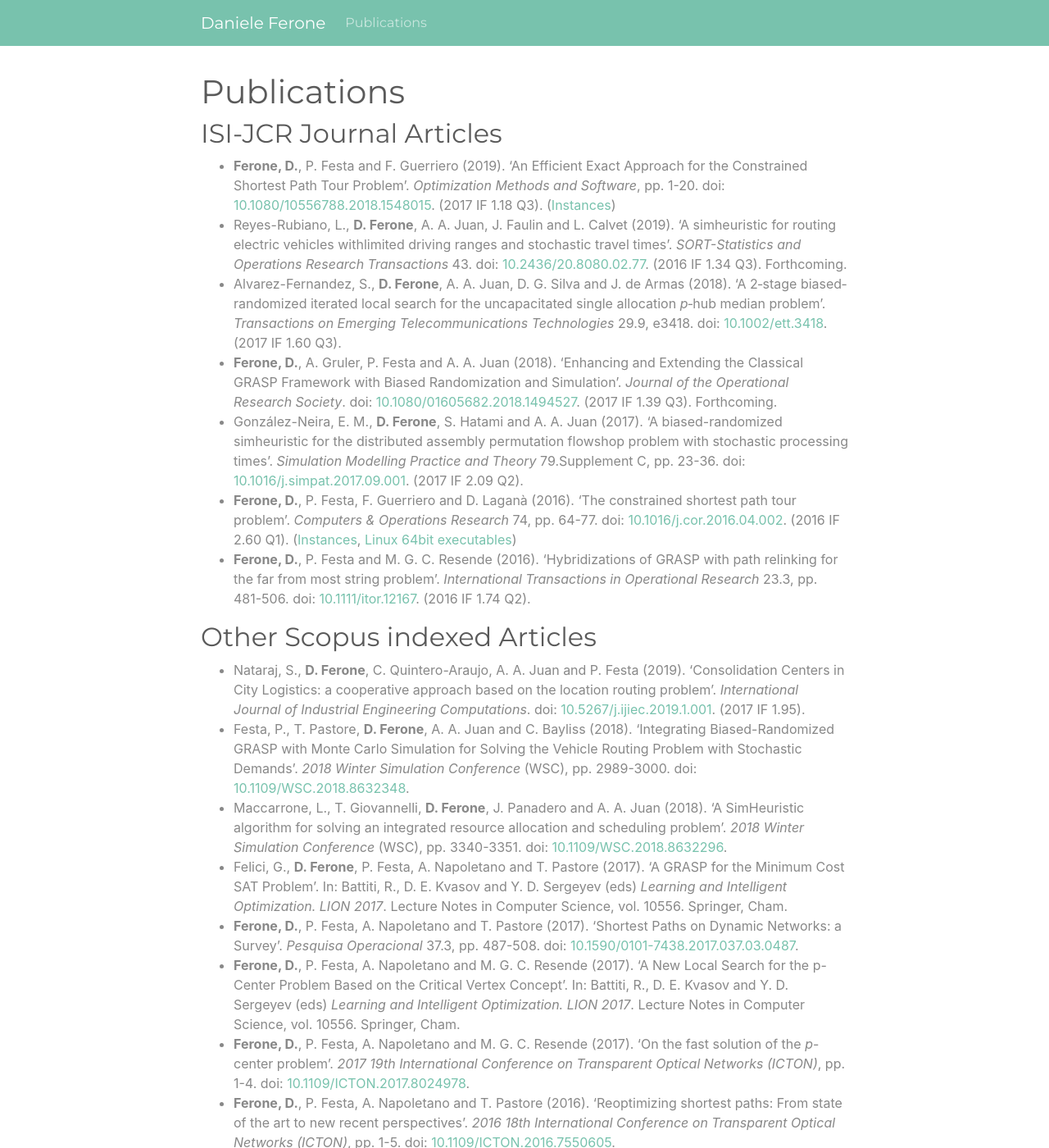
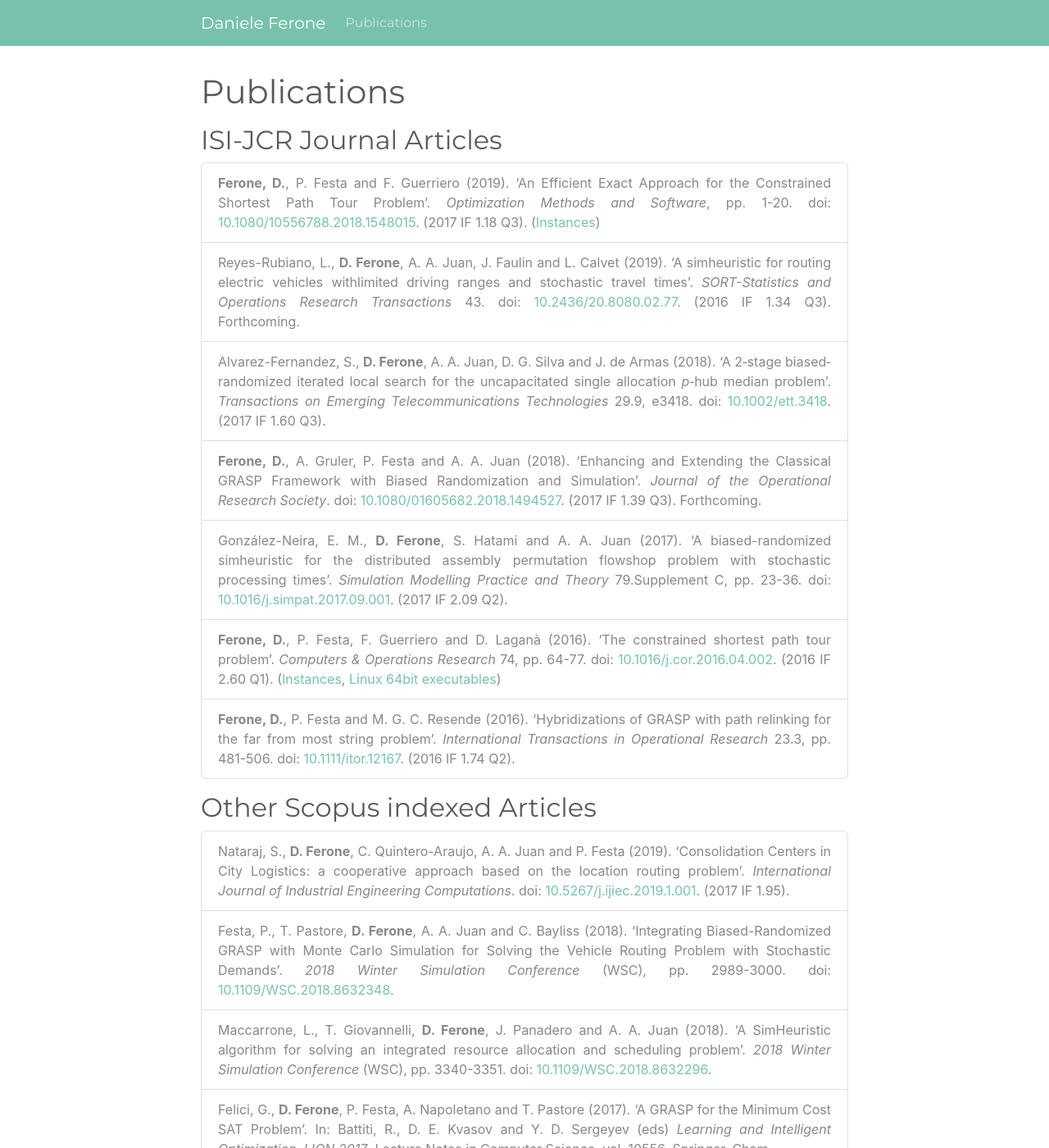
Before and after one commit to fdaniele85/fdaniele85.github.io, a Jekyll site: the page built from pages/publications.html, in a window 1280 px wide and 1400 px high. Shown: the whole window at 82% size. Built offline with Jekyll 4.4.1, drawn with Linux system fonts in a browser that asks for light colours; nearby versions of some CDN libraries; a style sheet for code colours, icons or effects is not loaded.

Commit message:
Modifica lista di pubblicazioni

```diff
--- a/assets/cards-gallery.scss
+++ b/assets/cards-gallery.scss
@@ -69,3 +69,13 @@ img.zoom {
 .modal-footer{
   display:none;
 }
+
+.doi {
+  /* Careful, this breaks the word wherever it is without a hyphen */
+  overflow-wrap: break-word;
+  word-wrap: break-word;
+}
+
+h2 {
+  margin-top: 1rem !important;
+}
--- a/index.html
+++ b/index.html
@@ -43,7 +43,7 @@ $(document).ready(function(){
 </div>-->
 
 
-<h2 class="mt-3">Photos</h2>
+<h2>Photos</h2>
 <section class="gallery-block cards-gallery">
   <div class="row">
   <div class="col-md-4 col-12 thumb">
--- a/pages/publications.html
+++ b/pages/publications.html
@@ -3,57 +3,58 @@ layout: page
 title: Publications
 ---
 
+<div class="text-justify ">
 <h2>ISI-JCR Journal Articles</h2>
-
-<ul>
-  <li><strong>Ferone, D.</strong>, P. Festa and F. Guerriero (2019). ‘An Efficient Exact Approach for the Constrained Shortest Path Tour Problem’. <em>Optimization Methods and Software</em>, pp. 1-20. doi: <a href="https://doi.org/10.1080/10556788.2018.1548015">10.1080/10556788.2018.1548015</a>. (2017 IF 1.18 Q3). (<a href="http://bit.ly/2IkyrgU">Instances</a>)</li>
-  <li>Reyes-Rubiano, L., <strong>D. Ferone</strong>, A. A. Juan, J. Faulin and L. Calvet (2019). ‘A simheuristic for routing electric vehicles withlimited driving ranges and stochastic travel times’. <em>SORT-Statistics and Operations Research Transactions</em> 43. doi: <a href="https://doi.org/10.2436/20.8080.02.77">10.2436/20.8080.02.77</a>. (2016 IF 1.34 Q3). Forthcoming.</li>
-  <li>Alvarez-Fernandez, S., <strong>D. Ferone</strong>, A. A. Juan, D. G. Silva and J. de Armas (2018). ‘A 2‐stage biased‐randomized iterated local search for the uncapacitated single allocation <em>p</em>‐hub median problem’. <em>Transactions on Emerging Telecommunications Technologies</em> 29.9, e3418. doi: <a href="https://doi.org/10.1002/ett.3418">10.1002/ett.3418</a>. (2017 IF 1.60 Q3).</li>
-  <li><strong>Ferone, D.</strong>, A. Gruler, P. Festa and A. A. Juan (2018). ‘Enhancing and Extending the Classical GRASP Framework with Biased Randomization and Simulation’. <em>Journal of the Operational Research Society</em>. doi: <a href="https://doi.org/10.1080/01605682.2018.1494527">10.1080/01605682.2018.1494527</a>. (2017 IF 1.39 Q3). Forthcoming.</li>
-  <li>González-Neira, E. M., <strong>D. Ferone</strong>, S. Hatami and A. A. Juan (2017). ‘A biased-randomized simheuristic for the distributed assembly permutation flowshop problem with stochastic processing times’. <em>Simulation Modelling Practice and Theory</em> 79.Supplement C, pp. 23-36. doi: <a href="https://doi.org/10.1016/j.simpat.2017.09.001">10.1016/j.simpat.2017.09.001</a>. (2017 IF 2.09 Q2).</li>
-  <li><strong>Ferone, D.</strong>, P. Festa, F. Guerriero and D. Laganà (2016). ‘The constrained shortest path tour problem’. <em>Computers &amp; Operations Research</em> 74, pp. 64-77. doi: <a href="https://doi.org/10.1016/j.cor.2016.04.002">10.1016/j.cor.2016.04.002</a>. (2016 IF 2.60 Q1). (<a href="/papers/csptp/Instances.zip">Instances</a>, <a href="/papers/csptp/Linux (64bit) executables.zip">Linux 64bit executables</a>)</li>
-  <li><strong>Ferone, D.</strong>, P. Festa and M. G. C. Resende (2016). ‘Hybridizations of GRASP with path relinking for the far from most string problem’. <em>International Transactions in Operational Research</em> 23.3, pp. 481-506. doi: <a href="https://doi.org/10.1111/itor.12167">10.1111/itor.12167</a>. (2016 IF 1.74 Q2).</li>
+<ul class="list-group">
+  <li class="list-group-item"><strong>Ferone, D.</strong>, P. Festa and F. Guerriero (2019). ‘An Efficient Exact Approach for the Constrained Shortest Path Tour Problem’. <em>Optimization Methods and Software</em>, pp. 1-20. doi: <a class="doi" href="https://doi.org/10.1080/10556788.2018.1548015">10.1080/10556788.2018.1548015</a>. (2017 IF 1.18 Q3). (<a href="http://bit.ly/2IkyrgU">Instances</a>)</li>
+  <li class="list-group-item">Reyes-Rubiano, L., <strong>D. Ferone</strong>, A. A. Juan, J. Faulin and L. Calvet (2019). ‘A simheuristic for routing electric vehicles withlimited driving ranges and stochastic travel times’. <em>SORT-Statistics and Operations Research Transactions</em> 43. doi: <a class="doi" href="https://doi.org/10.2436/20.8080.02.77">10.2436/20.8080.02.77</a>. (2016 IF 1.34 Q3). Forthcoming.</li>
+  <li class="list-group-item">Alvarez-Fernandez, S., <strong>D. Ferone</strong>, A. A. Juan, D. G. Silva and J. de Armas (2018). ‘A 2‐stage biased‐randomized iterated local search for the uncapacitated single allocation <em>p</em>‐hub median problem’. <em>Transactions on Emerging Telecommunications Technologies</em> 29.9, e3418. doi: <a class="doi" href="https://doi.org/10.1002/ett.3418">10.1002/ett.3418</a>. (2017 IF 1.60 Q3).</li>
+  <li class="list-group-item"><strong>Ferone, D.</strong>, A. Gruler, P. Festa and A. A. Juan (2018). ‘Enhancing and Extending the Classical GRASP Framework with Biased Randomization and Simulation’. <em>Journal of the Operational Research Society</em>. doi: <a class="doi" href="https://doi.org/10.1080/01605682.2018.1494527">10.1080/01605682.2018.1494527</a>. (2017 IF 1.39 Q3). Forthcoming.</li>
+  <li class="list-group-item">González-Neira, E. M., <strong>D. Ferone</strong>, S. Hatami and A. A. Juan (2017). ‘A biased-randomized simheuristic for the distributed assembly permutation flowshop problem with stochastic processing times’. <em>Simulation Modelling Practice and Theory</em> 79.Supplement C, pp. 23-36. doi: <a class="doi" href="https://doi.org/10.1016/j.simpat.2017.09.001">10.1016/j.simpat.2017.09.001</a>. (2017 IF 2.09 Q2).</li>
+  <li class="list-group-item"><strong>Ferone, D.</strong>, P. Festa, F. Guerriero and D. Laganà (2016). ‘The constrained shortest path tour problem’. <em>Computers &amp; Operations Research</em> 74, pp. 64-77. doi: <a class="doi" href="https://doi.org/10.1016/j.cor.2016.04.002">10.1016/j.cor.2016.04.002</a>. (2016 IF 2.60 Q1). (<a href="/papers/csptp/Instances.zip">Instances</a>, <a href="/papers/csptp/Linux (64bit) executables.zip">Linux 64bit executables</a>)</li>
+  <li class="list-group-item"><strong>Ferone, D.</strong>, P. Festa and M. G. C. Resende (2016). ‘Hybridizations of GRASP with path relinking for the far from most string problem’. <em>International Transactions in Operational Research</em> 23.3, pp. 481-506. doi: <a class="doi" href="https://doi.org/10.1111/itor.12167">10.1111/itor.12167</a>. (2016 IF 1.74 Q2).</li>
 </ul>
 
 <h2>Other Scopus indexed Articles</h2>
-<ul>
-	<li>Nataraj, S., <strong>D. Ferone</strong>, C. Quintero-Araujo, A. A. Juan and P. Festa (2019). ‘Consolidation Centers in City Logistics: a cooperative approach based on the location routing problem’. <em>International Journal of Industrial Engineering Computations</em>. doi: <a href="http://www.doi.org/10.5267/j.ijiec.2019.1.001">10.5267/j.ijiec.2019.1.001</a>. (2017 IF 1.95).</li>
+<ul class="list-group">
+	<li class="list-group-item">Nataraj, S., <strong>D. Ferone</strong>, C. Quintero-Araujo, A. A. Juan and P. Festa (2019). ‘Consolidation Centers in City Logistics: a cooperative approach based on the location routing problem’. <em>International Journal of Industrial Engineering Computations</em>. doi: <a class="doi" href="http://www.doi.org/10.5267/j.ijiec.2019.1.001">10.5267/j.ijiec.2019.1.001</a>. (2017 IF 1.95).</li>
 
-	<li>Festa, P., T. Pastore, <strong>D. Ferone</strong>, A. A. Juan and C. Bayliss (2018). ‘Integrating Biased-Randomized GRASP with Monte Carlo Simulation for Solving the Vehicle Routing Problem with Stochastic Demands’. <em>2018 Winter Simulation Conference</em> (WSC), pp. 2989-3000. doi: <a href="http://www.doi.org/10.1109/WSC.2018.8632348">10.1109/WSC.2018.8632348</a>.</li>
+	<li class="list-group-item">Festa, P., T. Pastore, <strong>D. Ferone</strong>, A. A. Juan and C. Bayliss (2018). ‘Integrating Biased-Randomized GRASP with Monte Carlo Simulation for Solving the Vehicle Routing Problem with Stochastic Demands’. <em>2018 Winter Simulation Conference</em> (WSC), pp. 2989-3000. doi: <a class="doi" href="http://www.doi.org/10.1109/WSC.2018.8632348">10.1109/WSC.2018.8632348</a>.</li>
 
-	<li>Maccarrone, L., T. Giovannelli, <strong>D. Ferone</strong>, J. Panadero and A. A. Juan (2018). ‘A SimHeuristic algorithm for solving an integrated resource allocation and scheduling problem’. <em>2018 Winter Simulation Conference</em> (WSC), pp. 3340-3351. doi: <a href="http://www.doi.org/10.1109/WSC.2018.8632296">10.1109/WSC.2018.8632296</a>.</li>
+	<li class="list-group-item">Maccarrone, L., T. Giovannelli, <strong>D. Ferone</strong>, J. Panadero and A. A. Juan (2018). ‘A SimHeuristic algorithm for solving an integrated resource allocation and scheduling problem’. <em>2018 Winter Simulation Conference</em> (WSC), pp. 3340-3351. doi: <a class="doi" href="http://www.doi.org/10.1109/WSC.2018.8632296">10.1109/WSC.2018.8632296</a>.</li>
 
-	<li>Felici, G., <strong>D. Ferone</strong>, P. Festa, A. Napoletano and T. Pastore (2017). ‘A GRASP for the Minimum Cost SAT Problem’. In: Battiti, R., D. E. Kvasov and Y. D. Sergeyev (eds) <em>Learning and Intelligent Optimization. LION 2017</em>. Lecture Notes in Computer Science, vol. 10556. Springer, Cham.</li>
+	<li class="list-group-item">Felici, G., <strong>D. Ferone</strong>, P. Festa, A. Napoletano and T. Pastore (2017). ‘A GRASP for the Minimum Cost SAT Problem’. In: Battiti, R., D. E. Kvasov and Y. D. Sergeyev (eds) <em>Learning and Intelligent Optimization. LION 2017</em>. Lecture Notes in Computer Science, vol. 10556. Springer, Cham.</li>
 
-	<li><strong>Ferone, D.</strong>, P. Festa, A. Napoletano and T. Pastore (2017). ‘Shortest Paths on Dynamic Networks: a Survey’. <em>Pesquisa Operacional</em> 37.3, pp. 487-508. doi: <a href="http://www.doi.org/10.1590/0101-7438.2017.037.03.0487">10.1590/0101-7438.2017.037.03.0487</a>.</li>
+	<li class="list-group-item"><strong>Ferone, D.</strong>, P. Festa, A. Napoletano and T. Pastore (2017). ‘Shortest Paths on Dynamic Networks: a Survey’. <em>Pesquisa Operacional</em> 37.3, pp. 487-508. doi: <a class="doi" href="http://www.doi.org/10.1590/0101-7438.2017.037.03.0487">10.1590/0101-7438.2017.037.03.0487</a>.</li>
 
-	<li><strong>Ferone, D.</strong>, P. Festa, A. Napoletano and M. G. C. Resende (2017). ‘A New Local Search for the p-Center Problem Based on the Critical Vertex Concept’. In: Battiti, R., D. E. Kvasov and Y. D. Sergeyev (eds) <em>Learning and Intelligent Optimization. LION 2017</em>. Lecture Notes in Computer Science, vol. 10556. Springer, Cham.</li>
+	<li class="list-group-item"><strong>Ferone, D.</strong>, P. Festa, A. Napoletano and M. G. C. Resende (2017). ‘A New Local Search for the p-Center Problem Based on the Critical Vertex Concept’. In: Battiti, R., D. E. Kvasov and Y. D. Sergeyev (eds) <em>Learning and Intelligent Optimization. LION 2017</em>. Lecture Notes in Computer Science, vol. 10556. Springer, Cham.</li>
 
-	<li><strong>Ferone, D.</strong>, P. Festa, A. Napoletano and M. G. C. Resende (2017). ‘On the fast solution of the <em>p</em>-center problem’. <em>2017 19th International Conference on Transparent Optical Networks (ICTON)</em>, pp. 1-4. doi: <a href="http://www.doi.org/10.1109/ICTON.2017.8024978">10.1109/ICTON.2017.8024978</a>.</li>
+	<li class="list-group-item"><strong>Ferone, D.</strong>, P. Festa, A. Napoletano and M. G. C. Resende (2017). ‘On the fast solution of the <em>p</em>-center problem’. <em>2017 19th International Conference on Transparent Optical Networks (ICTON)</em>, pp. 1-4. doi: <a class="doi" href="http://www.doi.org/10.1109/ICTON.2017.8024978">10.1109/ICTON.2017.8024978</a>.</li>
 
-	<li><strong>Ferone, D.</strong>, P. Festa, A. Napoletano and T. Pastore (2016). ‘Reoptimizing shortest paths: From state of the art to new recent perspectives’. <em>2016 18th International Conference on Transparent Optical Networks (ICTON)</em>, pp. 1-5. doi: <a href="http://www.doi.org/10.1109/ICTON.2016.7550605">10.1109/ICTON.2016.7550605</a>.</li>
+	<li class="list-group-item"><strong>Ferone, D.</strong>, P. Festa, A. Napoletano and T. Pastore (2016). ‘Reoptimizing shortest paths: From state of the art to new recent perspectives’. <em>2016 18th International Conference on Transparent Optical Networks (ICTON)</em>, pp. 1-5. doi: <a class="doi" href="http://www.doi.org/10.1109/ICTON.2016.7550605">10.1109/ICTON.2016.7550605</a>.</li>
 
-	<li><strong>Ferone, D.</strong>, A. Gruler, P. Festa and A. A. Juan (2016). ‘Combining simulation with a GRASP metaheuristic for solving the permutation flow-shop problem with stochastic processing times’. <em>2016 Winter Simulation Conference (WSC)</em>, pp. 2205-2215. doi: <a href="http://www.doi.org/10.1109/WSC.2016.7822262">10.1109/WSC.2016.7822262</a>.</li>
+	<li class="list-group-item"><strong>Ferone, D.</strong>, A. Gruler, P. Festa and A. A. Juan (2016). ‘Combining simulation with a GRASP metaheuristic for solving the permutation flow-shop problem with stochastic processing times’. <em>2016 Winter Simulation Conference (WSC)</em>, pp. 2205-2215. doi: <a class="doi" href="http://www.doi.org/10.1109/WSC.2016.7822262">10.1109/WSC.2016.7822262</a>.</li>
 
-	<li><strong>Ferone, D.</strong>, P. Festa and M. G. C. Resende (2014). ‘On the Far from Most String Problem, One of the Hardest String Selection Problems’. <em>Dynamics of Information Systems: Computational and Mathematical Challenges</em>. Ed. by C. Vogiatzis, J. L. Walteros and P. M. Pardalos. Cham: Springer International Publishing, pp. 129-148. doi: <a href="http://www.doi.org/10.1007/978-3-319-10046-3_7">10.1007/978-3-319-10046-3_7</a>.</li>
+	<li class="list-group-item"><strong>Ferone, D.</strong>, P. Festa and M. G. C. Resende (2014). ‘On the Far from Most String Problem, One of the Hardest String Selection Problems’. <em>Dynamics of Information Systems: Computational and Mathematical Challenges</em>. Ed. by C. Vogiatzis, J. L. Walteros and P. M. Pardalos. Cham: Springer International Publishing, pp. 129-148. doi: <a class="doi" href="http://www.doi.org/10.1007/978-3-319-10046-3_7">10.1007/978-3-319-10046-3_7</a>.</li>
 
-	<li><strong>Ferone, D.</strong>, P. Festa and M. G. C. Resende (2013). ‘Hybrid metaheuristics for the far from most string problem’. <em>Proceedings of 8th International Workshop on Hybrid Metaheuristics</em>. Vol. 7919 of Lecture Notes in Computer Science, pp. 174-188. doi: <a href="http://www.doi.org/10.1007/978-3-642-38516-2_14.">10.1007/978-3-642-38516-2_14</a>.</li>
+	<li class="list-group-item"><strong>Ferone, D.</strong>, P. Festa and M. G. C. Resende (2013). ‘Hybrid metaheuristics for the far from most string problem’. <em>Proceedings of 8th International Workshop on Hybrid Metaheuristics</em>. Vol. 7919 of Lecture Notes in Computer Science, pp. 174-188. doi: <a class="doi" href="http://www.doi.org/10.1007/978-3-642-38516-2_14.">10.1007/978-3-642-38516-2_14</a>.</li>
 </ul>
 
 <h2>Conference proceedings</h2>
-<ul>
-	<li><strong>Ferone, D.</strong>, P. Festa, D. S. Marino, A. Napoletano and T. Pastore (2017). ‘A GRASP for the Max Cut-Clique Problem’. <em>Proceedings of the 2017 Metaheuristics International Conference</em>, 1-3. isbn: 978-84-697-4275-1.</li>
+<ul class="list-group">
+	<li class="list-group-item"><strong>Ferone, D.</strong>, P. Festa, D. S. Marino, A. Napoletano and T. Pastore (2017). ‘A GRASP for the Max Cut-Clique Problem’. <em>Proceedings of the 2017 Metaheuristics International Conference</em>, 1-3. isbn: 978-84-697-4275-1.</li>
 
-	<li><strong>Ferone, D.</strong>, A. Gruler, P. Festa and A. A. Juan (2017). ‘Introducing biased randomization in GRASP’. <em>Proceedings of the 2017 Metaheuristics International Conference</em>, 1-3. isbn: 978-84-697-4275-1.</li>
+	<li class="list-group-item"><strong>Ferone, D.</strong>, A. Gruler, P. Festa and A. A. Juan (2017). ‘Introducing biased randomization in GRASP’. <em>Proceedings of the 2017 Metaheuristics International Conference</em>, 1-3. isbn: 978-84-697-4275-1.</li>
 </ul>
 
 <h2>Submitted papers</h2>
-<ul>
-	<li>Alvarez-Fernandez, S., <strong>D. Ferone</strong>, A. A. Juan and D. Tarchi (2019). ‘A Simheuristic for the Stochastic Single-Allocation <em>p</em>-Hub Median Problem with Service Quality Thresholds’. <em>IEEE Systems Journal</em>. (2017 IF 4.33 Q1). Submitted.</li>
+<ul class="list-group">
+	<li class="list-group-item">Alvarez-Fernandez, S., <strong>D. Ferone</strong>, A. A. Juan and D. Tarchi (2019). ‘A Simheuristic for the Stochastic Single-Allocation <em>p</em>-Hub Median Problem with Service Quality Thresholds’. <em>IEEE Systems Journal</em>. (2017 IF 4.33 Q1). Submitted.</li>
 
-	<li>Di Puglia Pugliese, L., <strong>D. Ferone</strong>, P. Festa and F. Guerriero (2019). ‘Shortest Path Tour with Time Windows’. <em>European Journal of Operational Research</em>. (2017 IF 3.42 Q1). Submitted. (<a href="https://bit.ly/2H1G8JK">Instances and solutions</a>).</li>
+	<li class="list-group-item">Di Puglia Pugliese, L., <strong>D. Ferone</strong>, P. Festa and F. Guerriero (2019). ‘Shortest Path Tour with Time Windows’. <em>European Journal of Operational Research</em>. (2017 IF 3.42 Q1). Submitted. (<a href="https://bit.ly/2H1G8JK">Instances and solutions</a>).</li>
 
-	<li><strong>Ferone, D.</strong>, P. Festa and T. Pastore (2019). ‘The <em>k</em>-Color Shortest Path Problem’. In: (eds) ODS2019 - Optimization and Decision Science. AIRO Springer. (<a href="http://bit.ly/2K57KjQ">Instances</a>, <a href="http://bit.ly/2I30y5B">best solutions</a>).</li>
+	<li class="list-group-item"><strong>Ferone, D.</strong>, P. Festa and T. Pastore (2019). ‘The <em>k</em>-Color Shortest Path Problem’. In: (eds) ODS2019 - Optimization and Decision Science. AIRO Springer. (<a href="http://bit.ly/2K57KjQ">Instances</a>, <a href="http://bit.ly/2I30y5B">best solutions</a>).</li>
 
-	<li><strong>Ferone, D.</strong>, S. Hatami, E. M. González-Neira, A. A. Juan and P. Festa (2019). ‘A Biased-Randomized Iterated Local Search for the Distributed Assembly Permutation Flow-Shop Problem’. <em>International Transactions in Operational Research</em>. (2017 IF 2.40 Q1). Submitted. (<a href="http://bit.ly/2MEnw7j">Instances</a>, <a href="http://bit.ly/2KaoDcX">best solutions</a>).</li>
+	<li class="list-group-item"><strong>Ferone, D.</strong>, S. Hatami, E. M. González-Neira, A. A. Juan and P. Festa (2019). ‘A Biased-Randomized Iterated Local Search for the Distributed Assembly Permutation Flow-Shop Problem’. <em>International Transactions in Operational Research</em>. (2017 IF 2.40 Q1). Submitted. (<a href="http://bit.ly/2MEnw7j">Instances</a>, <a href="http://bit.ly/2KaoDcX">best solutions</a>).</li>
 </ul>
+</div>
```
